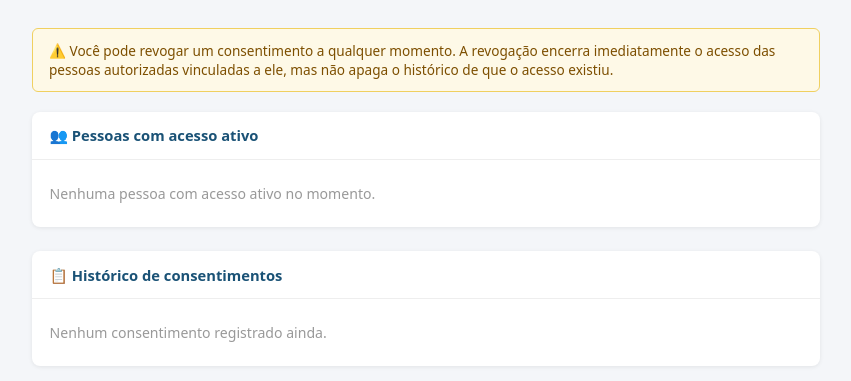
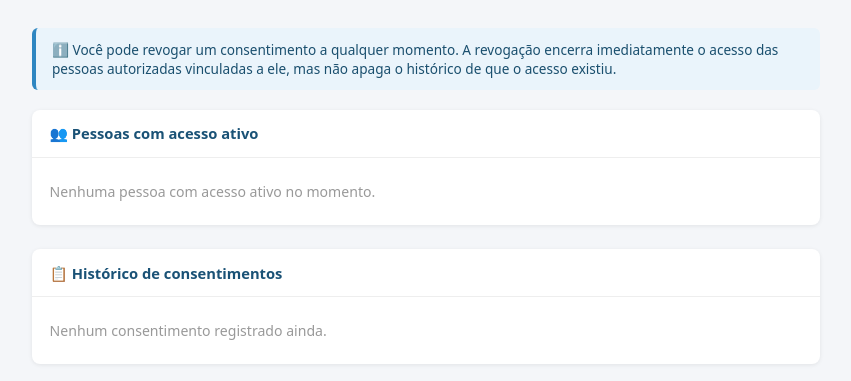
Before and after one commit to Rugani-B/agenda-medica-api, a Python web app: template api/templates/meus_acessos.html in a window 1280 px wide. Shown: the part 52-433 px from the top of the page, without its empty margins (214-1065 px from the left). Run offline with Jinja, Linux system fonts and the light colour scheme; the template is opened without the code that fills it, so the values that code supplies are empty.

Commit message:
meus_acessos: aviso estilo informativo (azul) em vez de alerta

```diff
--- a/api/templates/meus_acessos.html
+++ b/api/templates/meus_acessos.html
@@ -36,8 +36,8 @@ tr.pendente td{color:#888}
   padding:.3rem .7rem;cursor:pointer;font-family:inherit
 }
 .btn-revogar:hover{background:#fadbd8}
-.aviso{background:#fef9e7;border:1px solid #f0d060;border-radius:6px;
-       padding:.75rem 1rem;font-size:.85rem;color:#7d4f00;margin-bottom:1.25rem}
+.aviso{background:#eaf4fb;border-left:4px solid #2e86c1;border-radius:6px;
+       padding:.75rem 1rem;font-size:.85rem;color:#1a4f6e;margin-bottom:1.25rem}
 .ok{background:#d5f5e3;border:1px solid #27ae60;border-radius:6px;
     padding:.75rem 1rem;font-size:.85rem;color:#145a32;margin-bottom:1.25rem;display:none}
 </style>
@@ -50,7 +50,7 @@ tr.pendente td{color:#888}
 
 <main>
   <div class="aviso">
-    ⚠️ Você pode revogar um consentimento a qualquer momento. A revogação encerra imediatamente o acesso das pessoas autorizadas vinculadas a ele, mas não apaga o histórico de que o acesso existiu.
+    ℹ️ Você pode revogar um consentimento a qualquer momento. A revogação encerra imediatamente o acesso das pessoas autorizadas vinculadas a ele, mas não apaga o histórico de que o acesso existiu.
   </div>
   <div class="ok" id="msg-ok">✅ Consentimento revogado com sucesso.</div>
 
```
